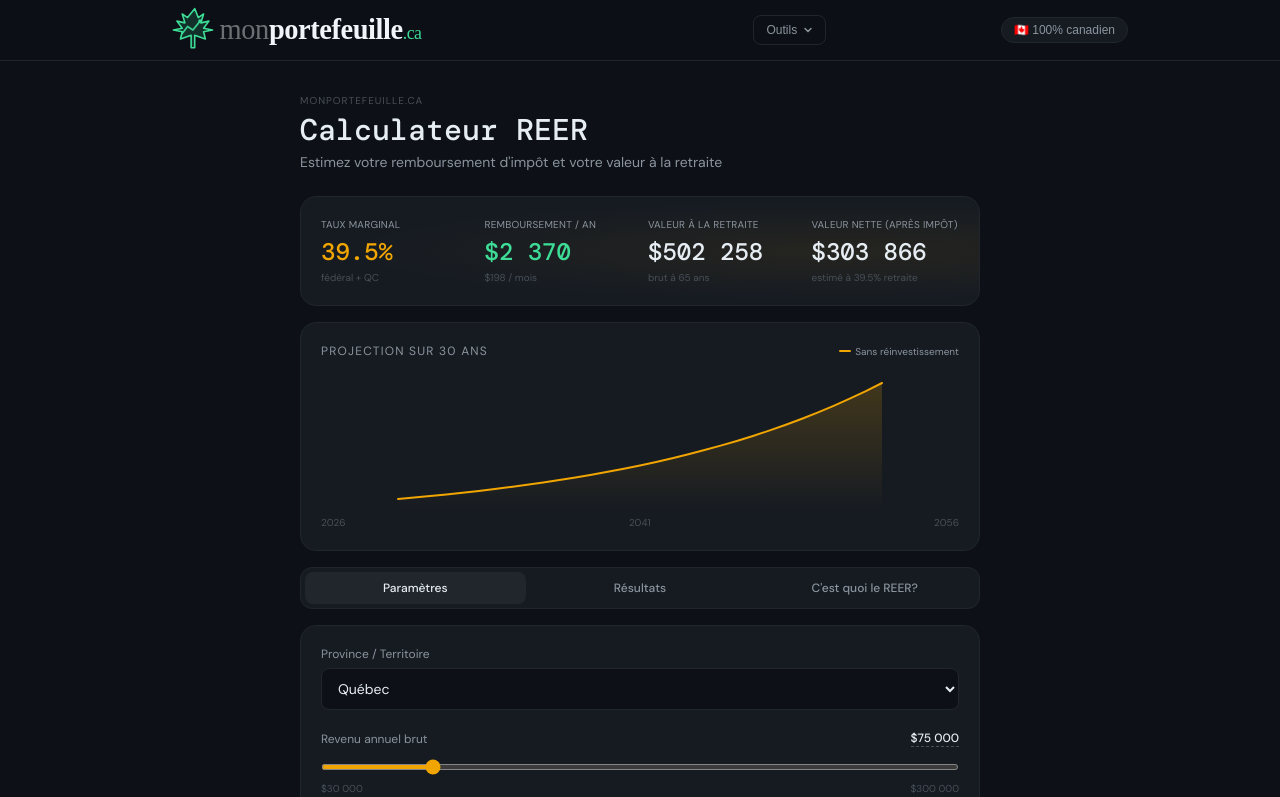
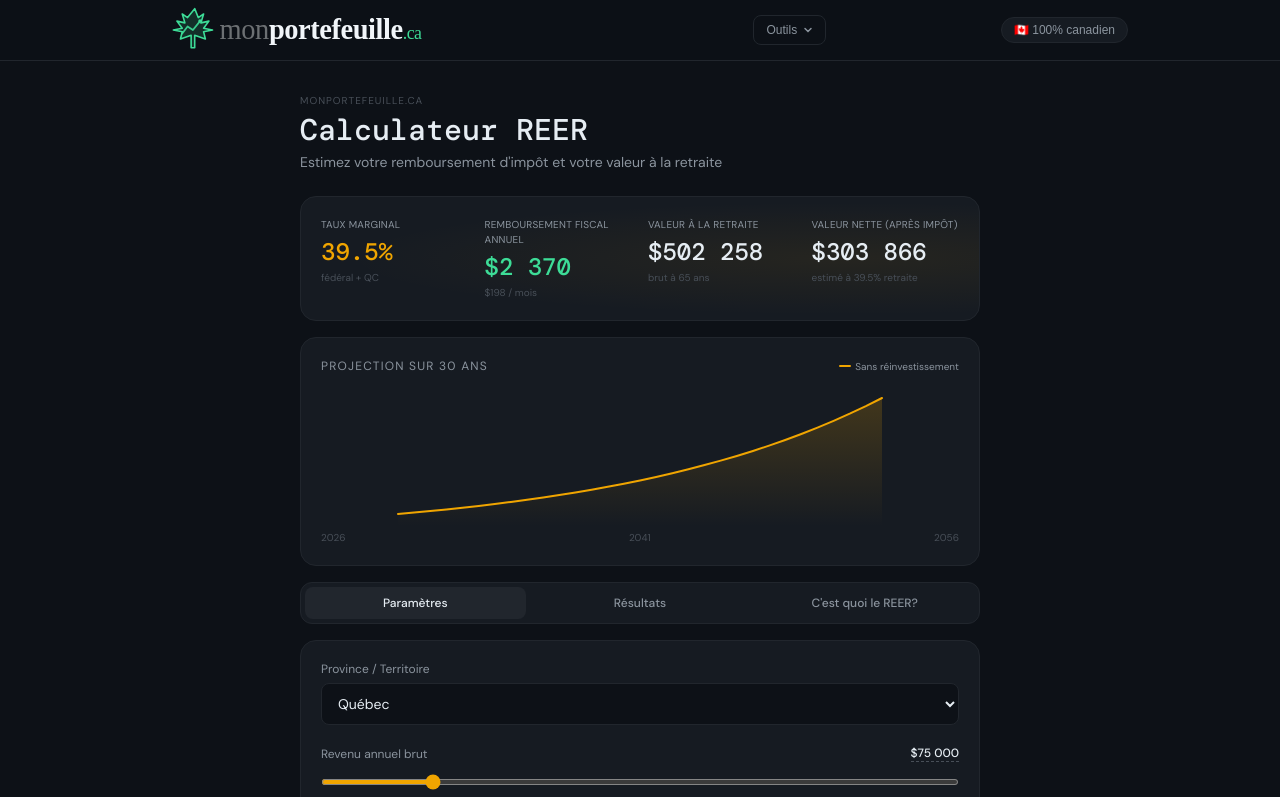
Before and after one commit to MlobsterWhite/monportefeuille, a Next.js app: page /calculateur-reer in a window 1280 px wide. Shown: the top 797 px of the page. Built offline with nearby package versions, Linux system fonts and the light colour scheme.

Commit message:
REER - label remboursement fiscal annuel

```diff
--- a/pages/calculateur-reer.jsx
+++ b/pages/calculateur-reer.jsx
@@ -342,7 +342,7 @@ export default function CalculateurREER() {
                 <div className="text-[10px] text-[#484F58] mt-0.5">fédéral + {province}</div>
               </div>
               <div>
-                <div className="text-[10px] text-[#8B949E] uppercase tracking-wide mb-1">Remboursement / an</div>
+                <div className="text-[10px] text-[#8B949E] uppercase tracking-wide mb-1">Remboursement fiscal annuel</div>
                 <div style={{ fontFamily: "'DM Mono', monospace" }} className="text-2xl text-[#3DDC97] font-medium">{fmt(annualRefund)}</div>
                 <div className="text-[10px] text-[#484F58] mt-0.5">{fmt(monthlyRefund)} / mois</div>
               </div>
```
